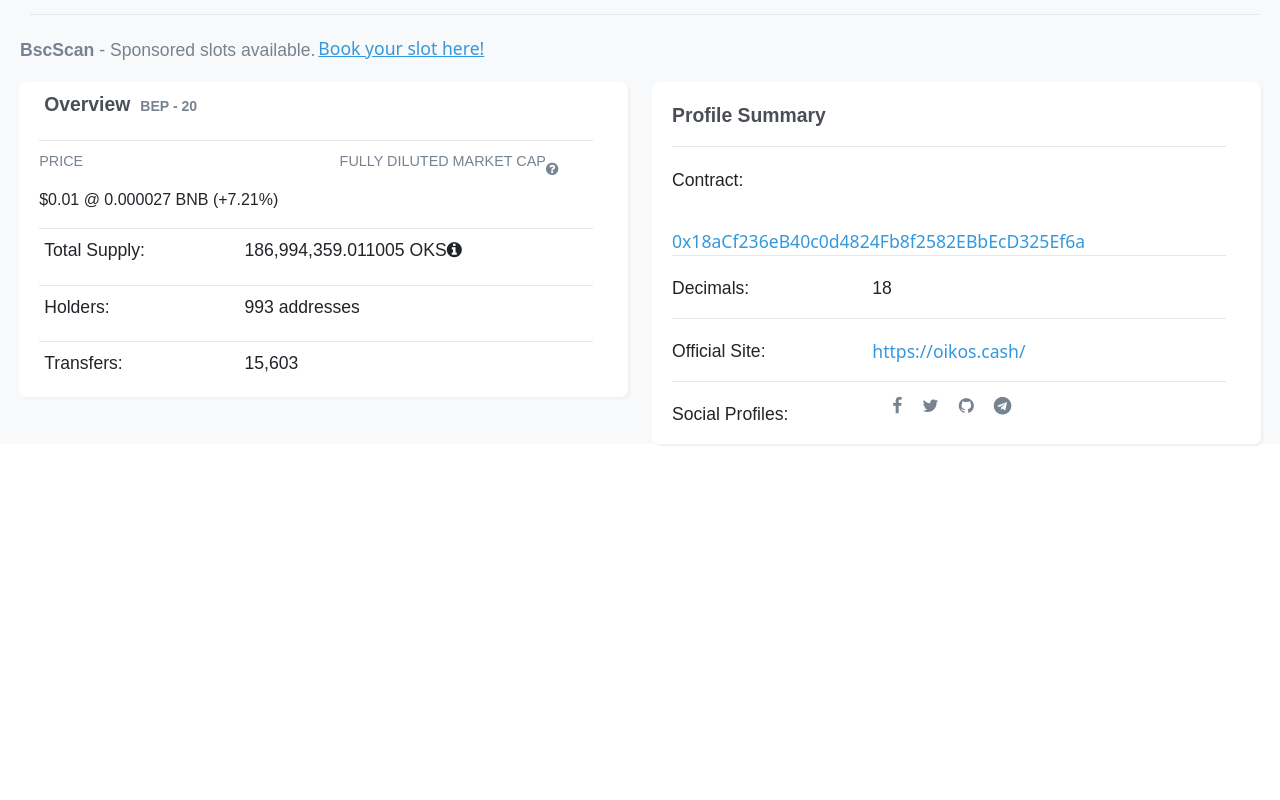
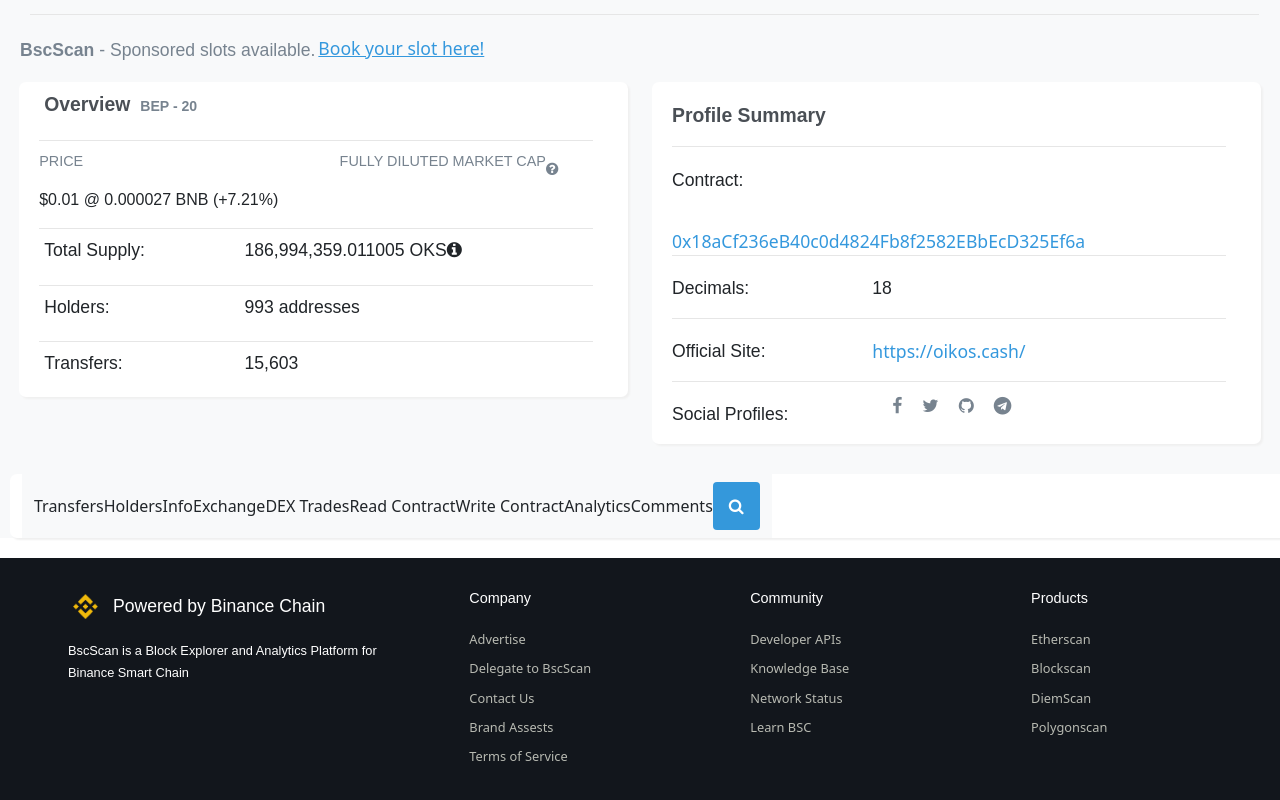
Before and after one commit to manjxt/BscScan, a React (Create React App) app: page / in a window 1280 px wide. Shown: the part 248-1048 px from the top of the page. Before the commit the page ends 800 px from the top, so only its background shows below. Built offline with nearby package versions, Linux system fonts and the light colour scheme.

Commit message:
footer complete

```diff
--- a/src/App.css
+++ b/src/App.css
@@ -180,3 +180,58 @@ h5 {
   padding: 8px 10px 0 10px;
   text-decoration: none;
 }
+
+.navbar_second {
+  margin: 30px 10px 20px 10px;
+  background-color: #fff;
+  border-radius: 7px;
+  display: flex;
+  flex-direction: row;
+  align-items: center;
+  box-shadow: 2px 2px 2px rgb(240, 240, 240);
+  border-width: 2px;
+  border-color: rgb(230, 230, 230);
+}
+
+.footer_container {
+  background-color: rgb(18, 22, 28);
+  padding: 0px 0 40px 40px;
+}
+
+.footer_col {
+  padding: 30px 20px 10px 20px;
+}
+
+.footer_col2 {
+  display: flex;
+
+  flex-direction: column;
+}
+
+.footer_header {
+  color: #fff;
+  padding-left: 5px;
+  font-family: Arial, "Helvetica", sans-serif;
+  font-size: 1.1em;
+  padding-top: 5px;
+}
+
+.footer_text {
+  color: #fff;
+  font-size: 0.8em;
+  padding-left: 20px;
+  margin: 5px 0 5px 0;
+  line-height: 22px;
+}
+
+.footer_header2 {
+  color: #fff;
+  font-size: 0.9em;
+}
+
+.footer_body {
+  text-decoration: none;
+  color: rgb(184, 186, 178);
+  font-size: 0.8em;
+  margin: 5px 0 5px 0;
+}
--- a/src/App.js
+++ b/src/App.js
@@ -1,59 +1,17 @@
 import React from "react";
 import "bootstrap/dist/css/bootstrap.min.css";
 import "./App.css";
-import DropdownNavbar from "./Components/DropdownNavbar";
-import LogoNavbar from "./Components/LogoNavbar";
+
 import BscBody from "./Components/BscBody";
-import { Navbar, Container, Row, Col } from "react-bootstrap";
+import NavbarComponent from "./Components/NavbarComponent";
+import Footer from "./Components/Footer";
 
 function App() {
   return (
     <div>
-      <Navbar>
-        <Container fluid id="navbox">
-          <Row>
-            <Col>
-              <div>
-                <LogoNavbar />
-                <div class="secondary_text">
-                  <p>BNB: $470.05 (-0.88%)</p>
-                </div>
-              </div>
-            </Col>
-            <Col xs={7} id="searchbar">
-              <Container
-                style={{
-                  marginLeft: "auto",
-                  marginRight: -100,
-                }}
-                fluid
-              >
-                {/* <div style={{ backgroundColor: "#000" }}> */}
-                <form
-                  style={{ marginRight: 20 }}
-                  class="d-flex container-fluid"
-                >
-                  <input
-                    class="form-control rounded-0"
-                    type="search"
-                    placeholder="Search by Address / Txn Hash / Block / Holder"
-                    aria-label="Search"
-                    size="130"
-                  />
-                  <button class="btn rounded-1" type="submit">
-                    <i class="fa fa-search color:white"></i>
-                  </button>
-                </form>
-                <div style={{ marginTop: 10, marginRight: 20 }}>
-                  <DropdownNavbar />
-                </div>
-              </Container>
-              {/* </div> */}
-            </Col>
-          </Row>
-        </Container>
-      </Navbar>
+      <NavbarComponent />
       <BscBody />
+      <Footer />
     </div>
   );
 }
--- a/src/Components/BscBody.js
+++ b/src/Components/BscBody.js
@@ -1,6 +1,7 @@
 import React from "react";
 import BscHeading from "./BscHeading";
 import BscMain from "./BscMain";
+import BscMain2 from "./BscMain2";
 
 export default function BscBody() {
   return (
@@ -8,6 +9,7 @@ export default function BscBody() {
       <BscHeading />
       <div className="seperator seperator-big"></div>
       <BscMain />
+      <BscMain2 />
     </div>
   );
 }
--- /dev/null
+++ b/src/Components/BscMain2.js
@@ -0,0 +1,26 @@
+import React from "react";
+import { Container, Nav, Navbar, Row, Col } from "react-bootstrap";
+
+export default function BscMain2() {
+  return (
+    <Container fluid className=" navbar_second">
+      <Navbar bg="light" variant="light">
+        <Container>
+          {" "}
+          <Nav.Link href="#transfers">Transfers</Nav.Link>
+          <Nav.Link href="#holders">Holders</Nav.Link>
+          <Nav.Link href="#info">Info</Nav.Link>
+          <Nav.Link href="#exchange">Exchange</Nav.Link>
+          <Nav.Link href="#dex_trades">DEX Trades</Nav.Link>
+          <Nav.Link href="#read_contract">Read Contract</Nav.Link>
+          <Nav.Link href="#write_contract">Write Contract</Nav.Link>
+          <Nav.Link href="#analytics">Analytics</Nav.Link>
+          <Nav.Link href="#comments">Comments</Nav.Link>
+          <button class="btn rounded-1" type="submit">
+            <i class="fa fa-search color:white"></i>
+          </button>
+        </Container>
+      </Navbar>
+    </Container>
+  );
+}
--- a/src/Components/DropdownNavbar.js
+++ b/src/Components/DropdownNavbar.js
@@ -1,6 +1,6 @@
 import React from "react";
 import bnb from "../Assests/bnb.png";
-import { Nav, NavDropdown, Navbar, Button } from "react-bootstrap";
+import { Nav, NavDropdown, Navbar } from "react-bootstrap";
 
 export default function DropdownNavbar() {
   return (
--- /dev/null
+++ b/src/Components/Footer.js
@@ -0,0 +1,80 @@
+import React from "react";
+import { Container, Row, Col } from "react-bootstrap";
+import bnb from "../Assests/bnb.png";
+
+export default function Footer() {
+  return (
+    <footer>
+      <Container fluid className="footer_container">
+        <Row>
+          <Col className="footer_col " lg={4}>
+            <div className="main_container_text2">
+              <img
+                src={bnb}
+                width="25"
+                height="25"
+                hspace="10"
+                style={{ marginBottom: "10px", marginLeft: "25px" }}
+              ></img>
+              <p className="footer_header">Powered by Binance Chain</p>
+            </div>
+            <div className="footer_text">
+              <p>
+                BscScan is a Block Explorer and Analytics Platform for <br />{" "}
+                Binance Smart Chain
+              </p>
+            </div>
+          </Col>
+          <Col className="footer_col footer_col2">
+            <p className="footer_header2">Company</p>
+            <a className="footer_body" href="#">
+              Advertise
+            </a>
+            <a className="footer_body" href="#">
+              Delegate to BscScan
+            </a>
+            <a className="footer_body" href="#">
+              Contact Us
+            </a>
+            <a className="footer_body" href="#">
+              Brand Assests
+            </a>
+            <a className="footer_body" href="#">
+              Terms of Service
+            </a>
+          </Col>
+          <Col className="footer_col footer_col2">
+            <p className="footer_header2">Community</p>
+            <a className="footer_body" href="#">
+              Developer APIs
+            </a>
+            <a className="footer_body" href="#">
+              Knowledge Base
+            </a>
+            <a className="footer_body" href="#">
+              Network Status
+            </a>
+            <a className="footer_body" href="#">
+              Learn BSC
+            </a>
+          </Col>
+          <Col className="footer_col footer_col2">
+            <p className="footer_header2">Products</p>
+            <a className="footer_body" href="#">
+              Etherscan
+            </a>
+            <a className="footer_body" href="#">
+              Blockscan
+            </a>
+            <a className="footer_body" href="#">
+              DiemScan
+            </a>
+            <a className="footer_body" href="#">
+              Polygonscan
+            </a>
+          </Col>
+        </Row>
+      </Container>
+    </footer>
+  );
+}
--- /dev/null
+++ b/src/Components/NavbarComponent.js
@@ -0,0 +1,50 @@
+import React from "react";
+import DropdownNavbar from "./DropdownNavbar";
+import LogoNavbar from "./LogoNavbar";
+import { Navbar, Container, Row, Col } from "react-bootstrap";
+
+export default function NavbarComponent() {
+  return (
+    <Navbar>
+      <Container fluid id="navbox">
+        <Row>
+          <Col>
+            <div>
+              <LogoNavbar />
+              <div class="secondary_text">
+                <p>BNB: $470.05 (-0.88%)</p>
+              </div>
+            </div>
+          </Col>
+          <Col xs={7} id="searchbar">
+            <Container
+              style={{
+                marginLeft: "auto",
+                marginRight: -100,
+              }}
+              fluid
+            >
+              {/* <div style={{ backgroundColor: "#000" }}> */}
+              <form style={{ marginRight: 20 }} class="d-flex container-fluid">
+                <input
+                  class="form-control rounded-0"
+                  type="search"
+                  placeholder="Search by Address / Txn Hash / Block / Holder"
+                  aria-label="Search"
+                  size="130"
+                />
+                <button class="btn rounded-1" type="submit">
+                  <i class="fa fa-search color:white"></i>
+                </button>
+              </form>
+              <div style={{ marginTop: 10, marginRight: 20 }}>
+                <DropdownNavbar />
+              </div>
+            </Container>
+            {/* </div> */}
+          </Col>
+        </Row>
+      </Container>
+    </Navbar>
+  );
+}
```
